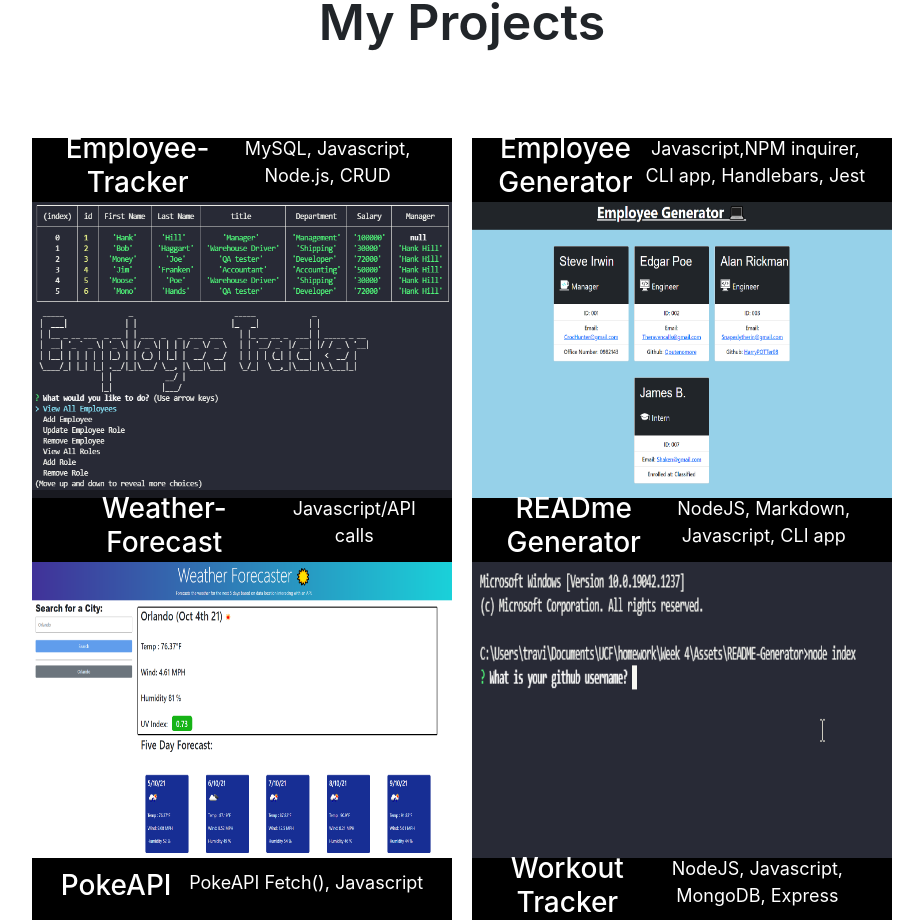
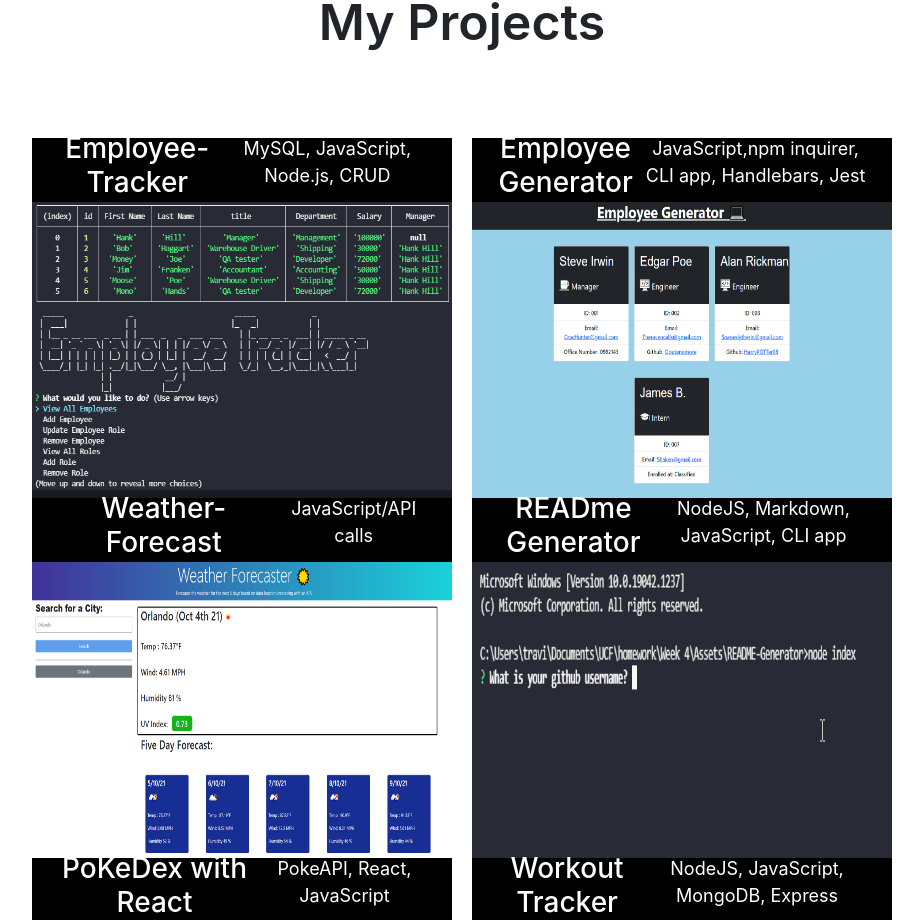
Before and after one commit to Erebus009/react_portfolio, a React (Create React App) app: page / in a window 1280 px wide. Shown: the part 1658-2578 px from the top of the page, without its empty margins (178-1101 px from the left). Built offline with nearby package versions, Linux system fonts and the light colour scheme; a web font is replaced by a local one.

Commit message:
project name change.

```diff
--- a/src/components/Portfolio/index.js
+++ b/src/components/Portfolio/index.js
@@ -13,14 +13,14 @@ function Portfiolo() {
       id : 1,
       name: 'Employee-Tracker',
       image: tracker,
-      description: 'MySQL, Javascript, Node.js, CRUD',
+      description: 'MySQL, JavaScript, Node.js, CRUD',
       link: "https://github.com/Erebus009/employee-tracker",
       repo: "https://github.com/Erebus009/employee-tracker"
     },
     {
       id: 2,
       name: 'Employee Generator',
-      description: 'Javascript,NPM inquirer, CLI app, Handlebars, Jest',
+      description: 'JavaScript,npm inquirer, CLI app, Handlebars, Jest',
       image: generator,
       link: "https://github.com/Erebus009/Employee-generator",
       repo: "https://github.com/Erebus009/Employee-generator"
@@ -28,7 +28,7 @@ function Portfiolo() {
     {
       id: 3,
       name: 'Weather-Forecast',
-      description: 'Javascript/API calls',
+      description: 'JavaScript/API calls',
       image: weather,
       link: "https://erebus009.github.io/weather-forecast-app/",
       repo: "https://github.com/Erebus009/weather-forecast-app"
@@ -37,23 +37,23 @@ function Portfiolo() {
       id: 4,
       name: 'READme Generator',
       image: ReadMe,
-      description: 'NodeJS, Markdown, Javascript, CLI app',
+      description: 'NodeJS, Markdown, JavaScript, CLI app',
       link: "https://github.com/Erebus009/README-Generator",
       repo: "https://github.com/Erebus009/README-Generator"
     },
     {
       id: 5,
-      name: 'PokeAPI',
-      description: 'PokeAPI Fetch(), Javascript',
+      name: 'PoKeDex with React',
+      description: 'PokeAPI, React, JavaScript',
       image: pokeapi,
-      link: "https://erebus009.github.io/PokeAPI_usage/",
+      link: "https://erebus009.github.io/PokeDex-with-React/",
       repo: "https://github.com/Erebus009/PokeAPI_usage"
     },
     {
       id: 6,
       name: 'Workout Tracker',
       image: workout,
-      description: 'NodeJS, Javascript, MongoDB, Express ',
+      description: 'NodeJS, JavaScript, MongoDB, Express ',
       link: "https://cryptic-coast-75761.herokuapp.com/?id=6190192884763d00168a9ef3",
       repo: "https://github.com/Erebus009/workout_tracker"
     },
```
Also changed, not shown: src/assets/projects/PokeAPI.jpg.
